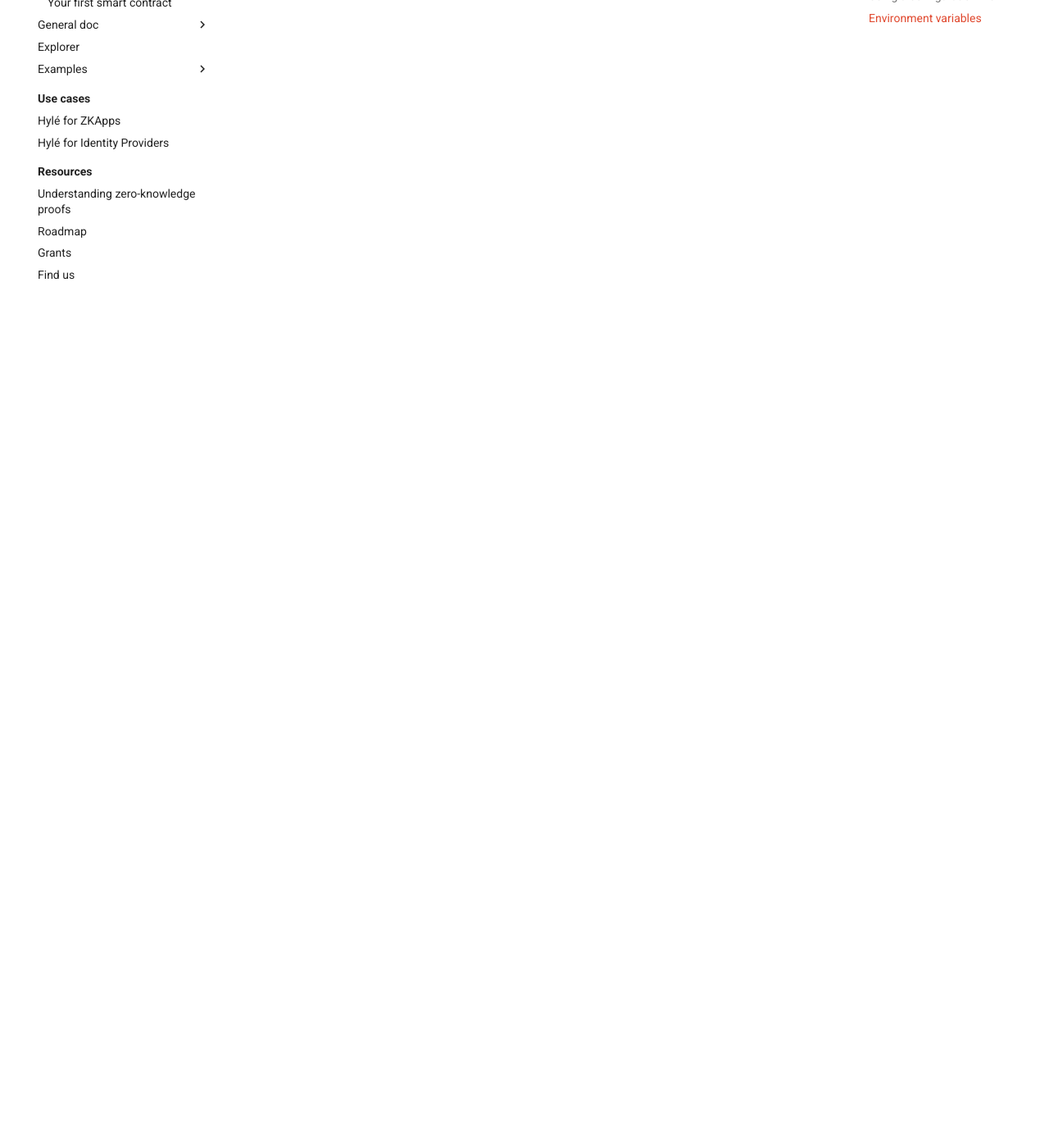
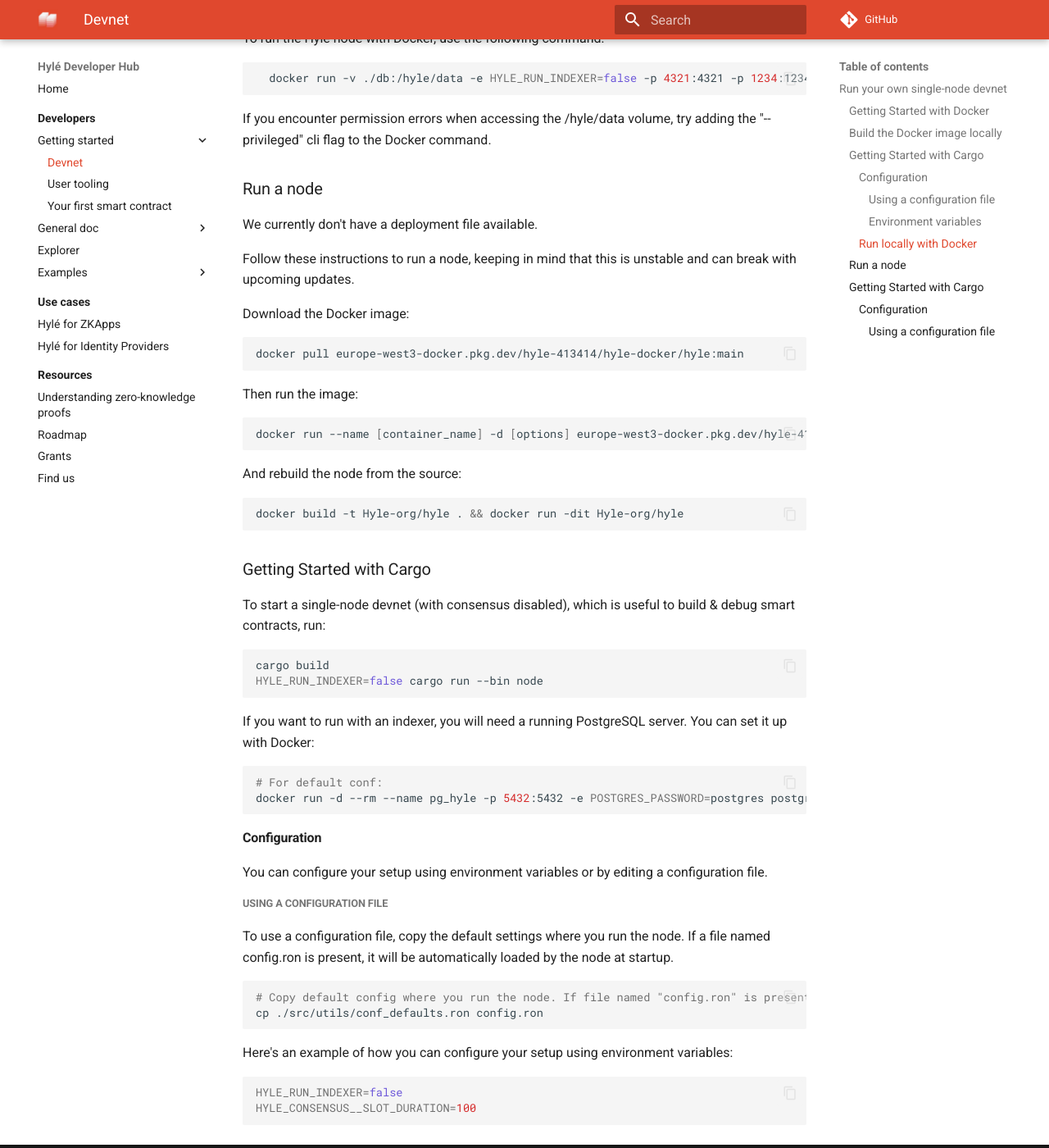
Before and after one commit to Hyle-org/devhub-hyle, an MkDocs documentation site: the page built from docs/developers/getting-started/devnet.md, in a window 1280 px wide and 1400 px high, scrolled down 2354 px. Shown: the whole window at 82% size. Built offline with MkDocs 1.6.1 and Material for MkDocs 9.7.7, drawn with Linux system fonts in a browser that asks for light colours; comment, search, counter and statistics services are not loaded; some of the changed text lies outside the part shown.

Commit message:
switch docker & cargo

````diff
--- a/docs/developers/getting-started/devnet.md
+++ b/docs/developers/getting-started/devnet.md
@@ -100,4 +100,82 @@
   run_indexer: true,
   da_address: "127.0.0.1:4141"
 )
+### Getting Started with Docker
+
+#### Build the Docker image locally
+
+To build the Docker image locally, use:
+
+```bash
+  docker build . -t hyle
 ```
+
+#### Run locally with Docker
+
+To run the Hylé node with Docker, use the following command:
+
+```bash
+  docker run -v ./db:/hyle/data -e HYLE_RUN_INDEXER=false -p 4321:4321 -p 1234:1234 hyle
+```
+
+If you encounter permission errors when accessing the /hyle/data volume, try adding the "--privileged" cli flag to the Docker command.
+
+### Run a node
+
+We currently don't have a deployment file available.
+
+Follow these instructions to run a node, keeping in mind that this is unstable and can break with upcoming updates.
+
+Download the Docker image:
+
+```bash
+docker pull europe-west3-docker.pkg.dev/hyle-413414/hyle-docker/hyle:main
+```
+
+Then run the image:
+
+```bash
+docker run --name [container_name] -d [options] europe-west3-docker.pkg.dev/hyle-413414/hyle-docker/hyle:main
+```
+
+And rebuild the node from the source:
+
+```bash
+docker build -t Hyle-org/hyle . && docker run -dit Hyle-org/hyle
+```
+
+### Getting Started with Cargo
+
+To start a single-node devnet (with consensus disabled), which is useful to build & debug smart contracts, run:
+
+```bash
+cargo build
+HYLE_RUN_INDEXER=false cargo run --bin node
+```
+
+If you want to run with an indexer, you will need a running PostgreSQL server. You can set it up with Docker:
+
+```bash
+# For default conf:
+docker run -d --rm --name pg_hyle -p 5432:5432 -e POSTGRES_PASSWORD=postgres postgres
+```
+
+#### Configuration
+
+You can configure your setup using environment variables or by editing a configuration file.
+
+##### Using a configuration file
+
+To use a configuration file, copy the default settings where you run the node. If a file named config.ron is present, it will be automatically loaded by the node at startup.
+
+```bash
+# Copy default config where you run the node. If file named "config.ron" is present, it will be loaded by node at startup.
+cp ./src/utils/conf_defaults.ron config.ron
+```
+
+Here's an example of how you can configure your setup using environment variables:
+
+```bash
+HYLE_RUN_INDEXER=false
+HYLE_CONSENSUS__SLOT_DURATION=100
+```
````
